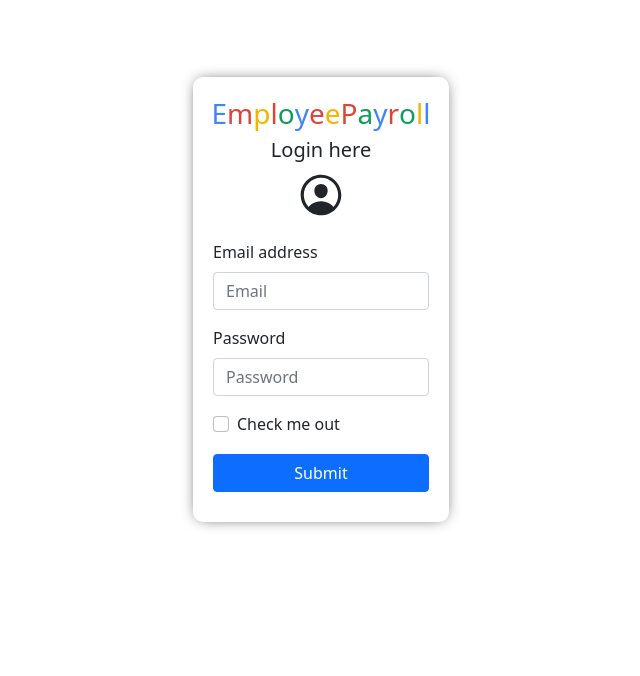
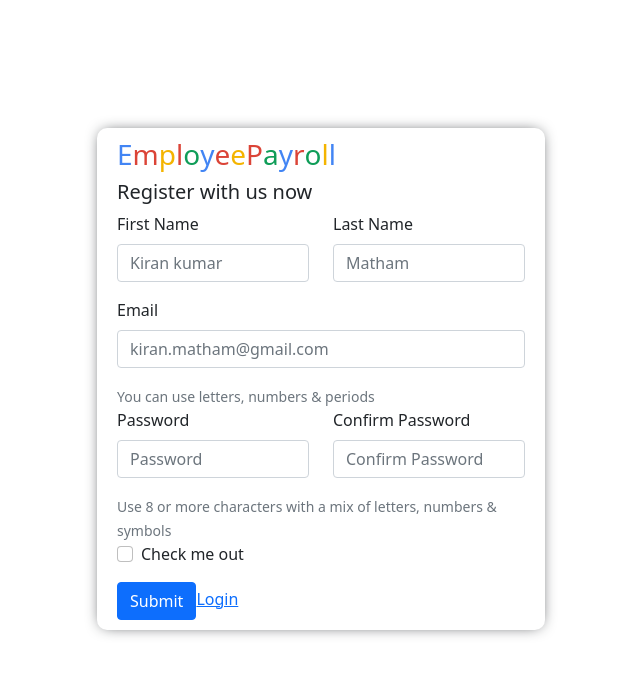
Before and after one commit to kirankumar-Matham96/Employee-payroll-app-backend, a React (Create React App) app in the folder Employee_Payroll_Frontend/employee_payroll_frontend/: page / in a window 1280 px wide. Shown: the top 676 px of the page, without its empty margins (319-959 px from the left). Built offline with nearby package versions, Linux system fonts and the light colour scheme.

Commit message:
feat: add router to pages

```diff
--- a/Employee_Payroll_Frontend/employee_payroll_frontend/package.json
+++ b/Employee_Payroll_Frontend/employee_payroll_frontend/package.json
@@ -12,6 +12,7 @@
     "react-bootstrap": "^2.0.0-beta.4",
     "react-dom": "^17.0.2",
     "react-icons": "^4.2.0",
+    "react-router-dom": "^5.2.0",
     "react-scripts": "4.0.3",
     "sass": "^1.37.0",
     "web-vitals": "^1.1.2",
--- a/Employee_Payroll_Frontend/employee_payroll_frontend/src/App.js
+++ b/Employee_Payroll_Frontend/employee_payroll_frontend/src/App.js
@@ -1,10 +1,16 @@
+import { BrowserRouter as Router, Route, Switch } from 'react-router-dom';
 import RegisterPage from './pages/register';
 import LoginPage from './pages/login';
 function App() {
   return (
     <div className="App">
-      {/* <RegisterPage /> */}
-      <LoginPage />
+      <Router>
+        <Switch>
+          <Route path="/" exact component={RegisterPage} />
+          <Route path="/login" component={LoginPage} />
+          <Route path="*" component={() => '404 PAGE NOT FOUND'} />
+        </Switch>
+      </Router>
     </div>
   );
 }
--- a/Employee_Payroll_Frontend/employee_payroll_frontend/src/pages/login.jsx
+++ b/Employee_Payroll_Frontend/employee_payroll_frontend/src/pages/login.jsx
@@ -1,10 +1,12 @@
 import React, { useState } from 'react';
+import { Link } from 'react-router-dom';
 import { Form, Button } from 'react-bootstrap';
 import { Formik } from 'formik';
 import * as Yup from 'yup';
 import '../style/login.scss';
 import { IoPersonCircleOutline } from 'react-icons/io5';
 import Title from '../components/title';
+import Rigister from './register';
 
 const schema = Yup.object().shape({
   email: Yup.string().email().required(),
@@ -33,7 +35,7 @@ const Login = () => {
         >
           {({ handleSubmit, handleChange, errors, touched, values }) => {
             return (
-              <Form className='login-form'>
+              <Form className="login-form">
                 <Form.Group className="mb-3" controlId="formBasicEmail">
                   <Form.Label>Email address</Form.Label>
                   <Form.Control
@@ -72,12 +74,15 @@ const Login = () => {
                   <Form.Check type="checkbox" label="Check me out" />
                 </Form.Group>
                 <Button variant="primary" type="submit">
-                  Submit
+                  Login
                 </Button>
               </Form>
             );
           }}
         </Formik>
+        <div>
+          <Link to="/">Create Account</Link>
+        </div>
       </div>
     </div>
   );
--- a/Employee_Payroll_Frontend/employee_payroll_frontend/src/pages/register.jsx
+++ b/Employee_Payroll_Frontend/employee_payroll_frontend/src/pages/register.jsx
@@ -1,4 +1,5 @@
 import React, { Component } from 'react';
+import { Link } from 'react-router-dom';
 import { Col, Row, Button, Form } from 'react-bootstrap';
 import { Formik } from 'formik';
 import * as Yup from 'yup';
@@ -54,7 +55,7 @@ class register extends Component {
           </div>
           <Formik
             validationSchema={schema}
-            onSubmit={console.log('Submitted')}
+            // onSubmit={console.log('Submitted')}
             initialValues={this.initialState}
           >
             {({ handleSubmit, handleChange, errors, values, touched }) => {
@@ -165,6 +166,7 @@ class register extends Component {
                   <Button variant="primary" type="submit">
                     Submit
                   </Button>
+                  <Link to="/login">Login</Link>
                 </Form>
               );
             }}
```
Also changed, not shown: 1 other file (tests, documents, lock files or other folders).
